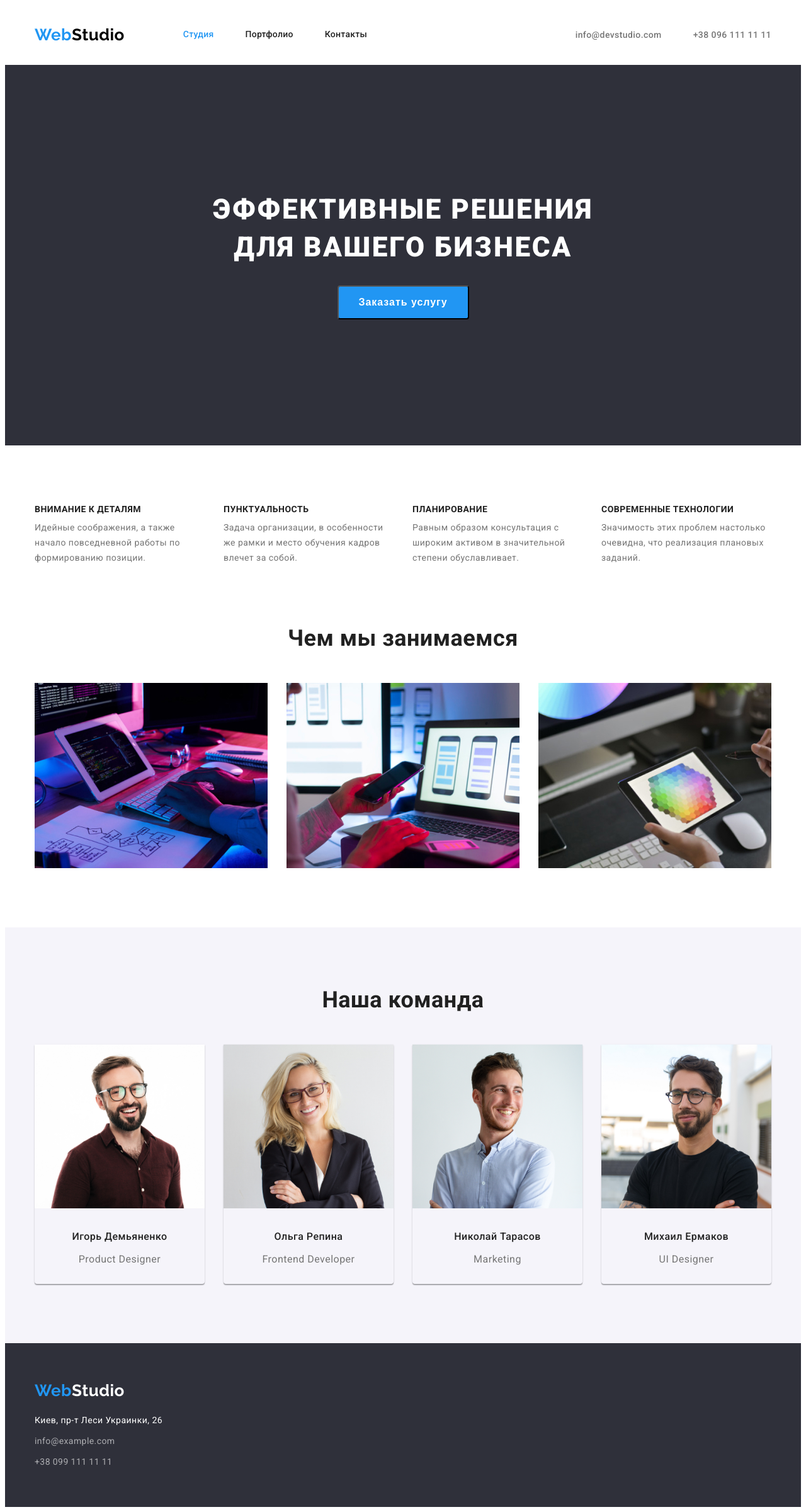
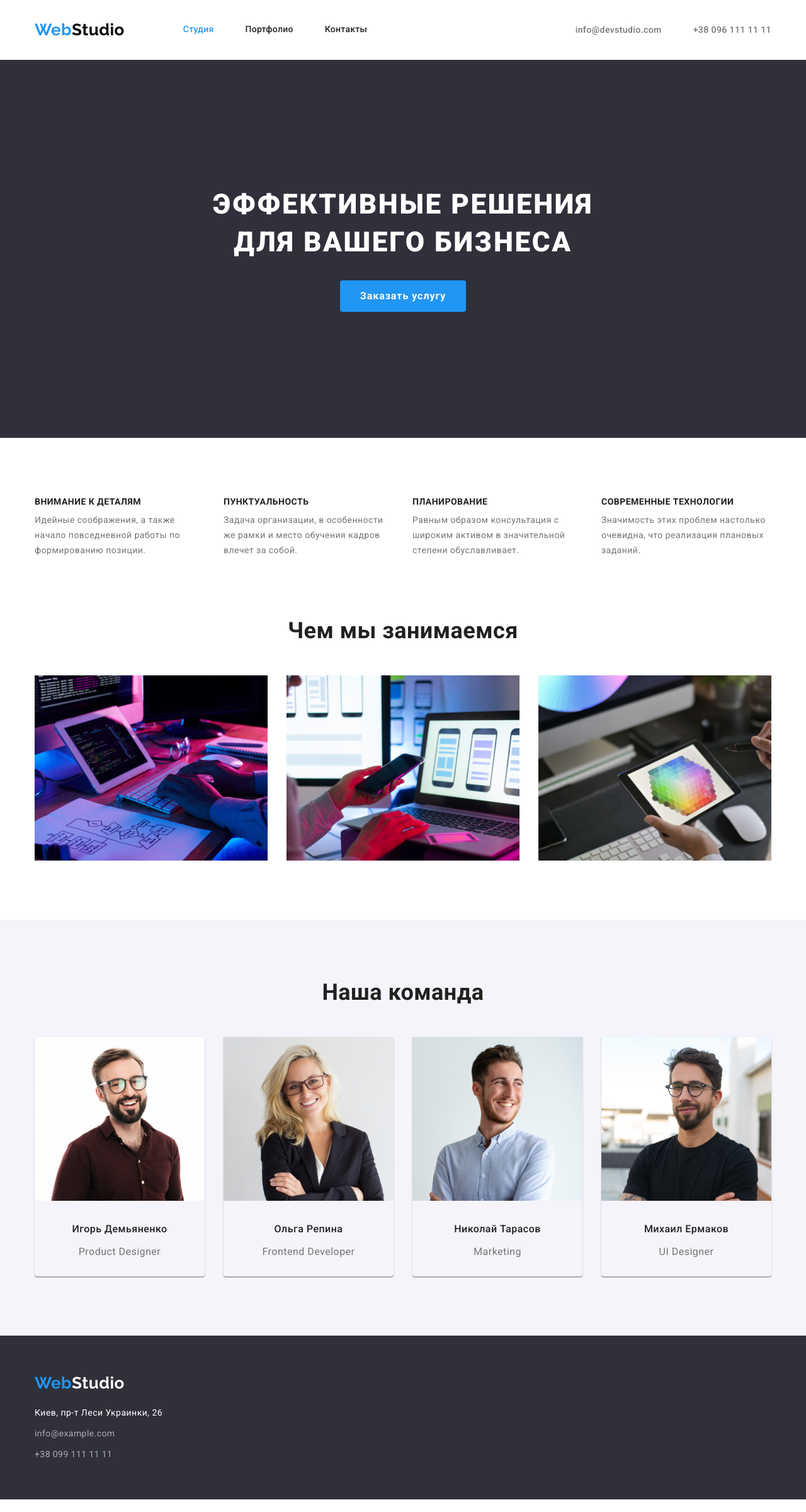
Before and after one commit to Sashanikitenkova/goit-markup-hw-03, a plain HTML site: page index.html in a window 1280 px wide. Shown: the whole page at 63% size. Drawn offline with nearby package versions, Linux system fonts and the light colour scheme.

Commit message:
ДЗ3 испра

```diff
--- a/css/styles.css
+++ b/css/styles.css
@@ -49,6 +49,9 @@ ul {
     font-size: 26px;
     line-height: 1.19;
     text-decoration: none;
+
+    padding-bottom: 32px;
+    padding-top: 32px;
 }
 
 p {
@@ -67,9 +70,8 @@ p {
 .main-nav {
   display: flex;
   align-items: center;
-  padding-bottom: 32px;
-  padding-top: 32px;
 }
+
 .border {
   border-width: 0px 0px 1px 0px;
   border-style: solid;
@@ -81,7 +83,18 @@ p {
   align-items: center;
 }
 
+.nav.padding {
+  padding-bottom: 32px;
+  padding-top: 32px;
+}
+
 /*контакты*/
+
+.contact {
+  padding-bottom: 32px;
+  padding-top: 32px;
+}
+
   .social-contact {
     display: flex;
     margin-left: auto;
@@ -138,7 +151,6 @@ p {
     background-color: var(--background-color);
     padding-bottom: 200px;
     padding-top: 200px;
-    margin-bottom: 94px;
   }
 
   .hero-title {
@@ -162,6 +174,7 @@ p {
     letter-spacing: 0.06em;
     cursor: pointer;
     border-radius: 4px;
+    border: 0;
 
     display: flex;
     padding: 10px 32px;
@@ -169,6 +182,11 @@ p {
     margin-bottom: 0;
     margin-left: auto;
     margin-right: auto;
+  }
+
+  .advantages {
+    padding-top: 94px;
+    padding-bottom: 94px;
   }
 
 
@@ -182,9 +200,7 @@ p {
     font-weight: 400;
     font-size: 14px;
     line-height: 1.71;
-
   }
-
 
   .advantages-title {
     color: var(--title-text-color);
@@ -227,6 +243,10 @@ p {
   .section {
     padding-bottom: 94px;
     padding-top: 94px;
+  }
+
+  .we-doing {
+    padding-bottom: 94px;
   }
 
   .section.team {
@@ -297,7 +317,6 @@ p {
     color: var(--white-color);
 
     margin-bottom: 9px;
-    margin-top: 20px;
    }
 
    .social-contact-f .contact-f {
@@ -313,6 +332,13 @@ p {
   .social-contact-f .contact-f:hover,
   .social-contact-f .contact-f:focus {
     color: var(--accent-color);
+  }
+
+  .logo.footer {
+    display: block;
+    padding-top: 0;
+    padding-bottom: 0;
+    margin-bottom: 20px;
   }
 
  .c-f {
@@ -365,12 +391,12 @@ p {
   .primary-button {
       display: flex;
       justify-content: center;
+      margin-bottom: 50px;
      }
 
   .button-card {
     width: 73px;
     margin-right: 8px;
-    margin-bottom: 50px;
   }
 
   .button-card.V {
@@ -423,14 +449,21 @@ p {
      font-weight: 500;
      font-size: 16px;
      line-height: 1.63;
-     border-color: var(--button-color);
+     border: 0;
      cursor: pointer;
      font-family: inherit;
  }
+
   .primary-button .button:hover,
   .primary-button .button:focus{
     color: var(--white-color);
     background-color: var(--accent-color);
+    box-shadow: 0px 3px 1px rgba(0, 0, 0, 0.1), 0px 1px 2px rgba(0, 0, 0, 0.08), 0px 2px 2px rgba(0, 0, 0, 0.12);
+ }
+
+ .button.Vs {
+  color: var(--white-color);
+  background-color: var(--accent-color);
  }
 
  .photo {
--- a/index.html
+++ b/index.html
@@ -6,7 +6,7 @@
     <meta name="viewport" content="width=device-width, initial-scale=1.0">
     <title>Document</title>
     <link href="https://fonts.googleapis.com/css2?family=Raleway:wght@700&family=Roboto:wght@400;500;700;900&display=swap" rel="stylesheet">
-    <link href="https://cdnjs.cloudflare.com/ajax/libs/modern-normalize/1.0.0/modern-normalize.min.css">
+    <link rel="stylesheet" href="https://cdnjs.cloudflare.com/ajax/libs/modern-normalize/1.0.0/modern-normalize.min.css">
     <link rel="stylesheet" href="./css/styles.css">
 </head>
 <body>
@@ -18,9 +18,9 @@
           </a>
 
            <ul class="site-nav">
-            <li class="item"><a class="nav current" href="">Студия</a></li>
-            <li class="item"><a class="nav" href="./portfolio.html">Портфолио</a></li>
-            <li class="item"><a class="nav" href="">Контакты</a></li>
+            <li class="item"><a class="nav padding current" href="">Студия</a></li>
+            <li class="item"><a class="nav padding" href="./portfolio.html">Портфолио</a></li>
+            <li class="item"><a class="nav padding" href="">Контакты</a></li>
            </ul>
         </nav>
 
@@ -75,7 +75,7 @@
        </div>
     </section>
 
-    <section class="section">
+    <section class="we-doing">
       <div class="container">
         <h2 class="section-title">Чем мы занимаемся</h2>
         <ul class="occupation">
@@ -124,7 +124,7 @@
 
     <footer class="basement">
       <div class="container">
-        <a href="./index.html" class="logo" lang="en">
+        <a href="./index.html" class="logo footer" lang="en">
           <span class="web">Web</span><span class="web-s">Studio</span>
         </a>
         <address>
```
Also changed, not shown: portfolio.html (+6 -6 lines).
